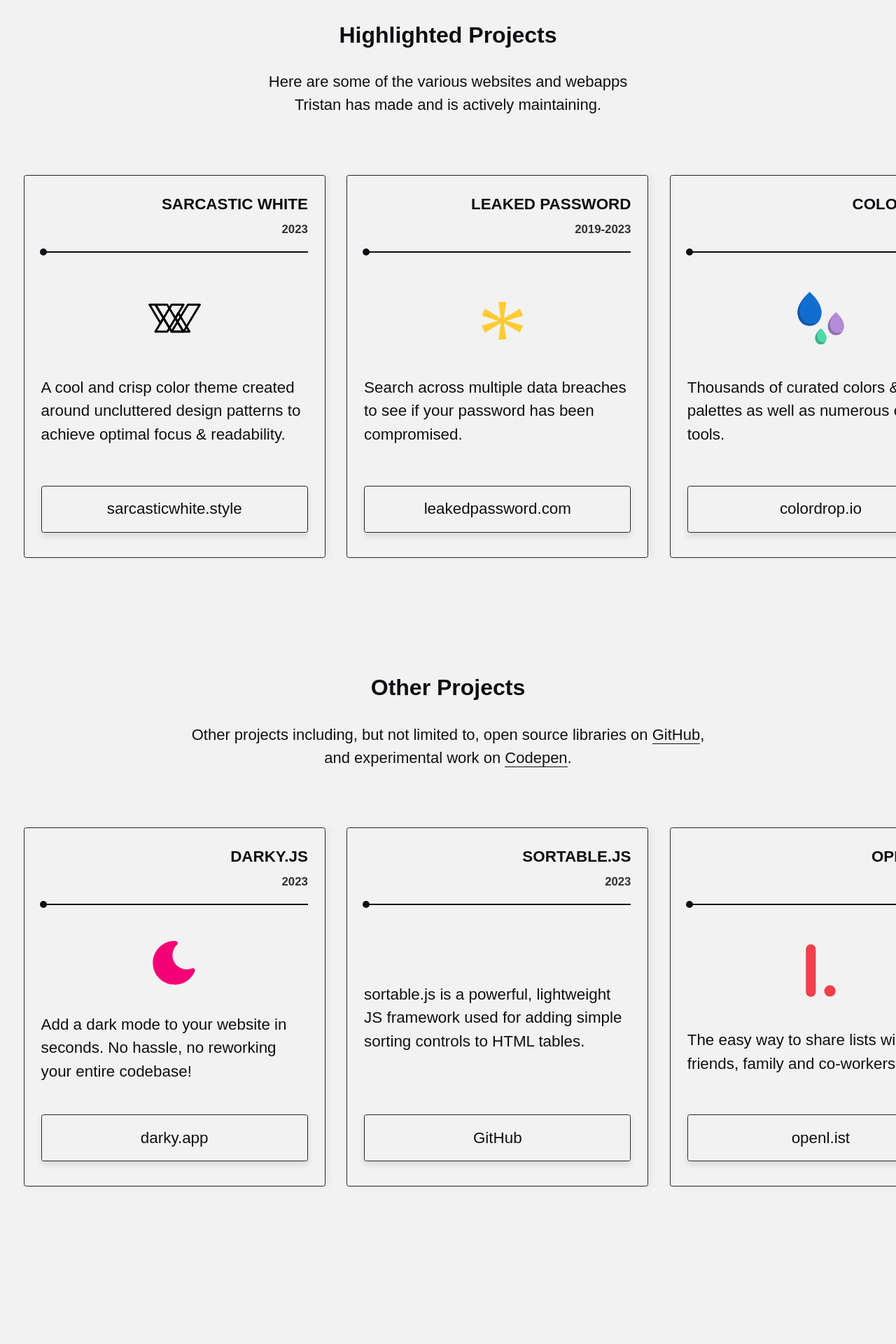
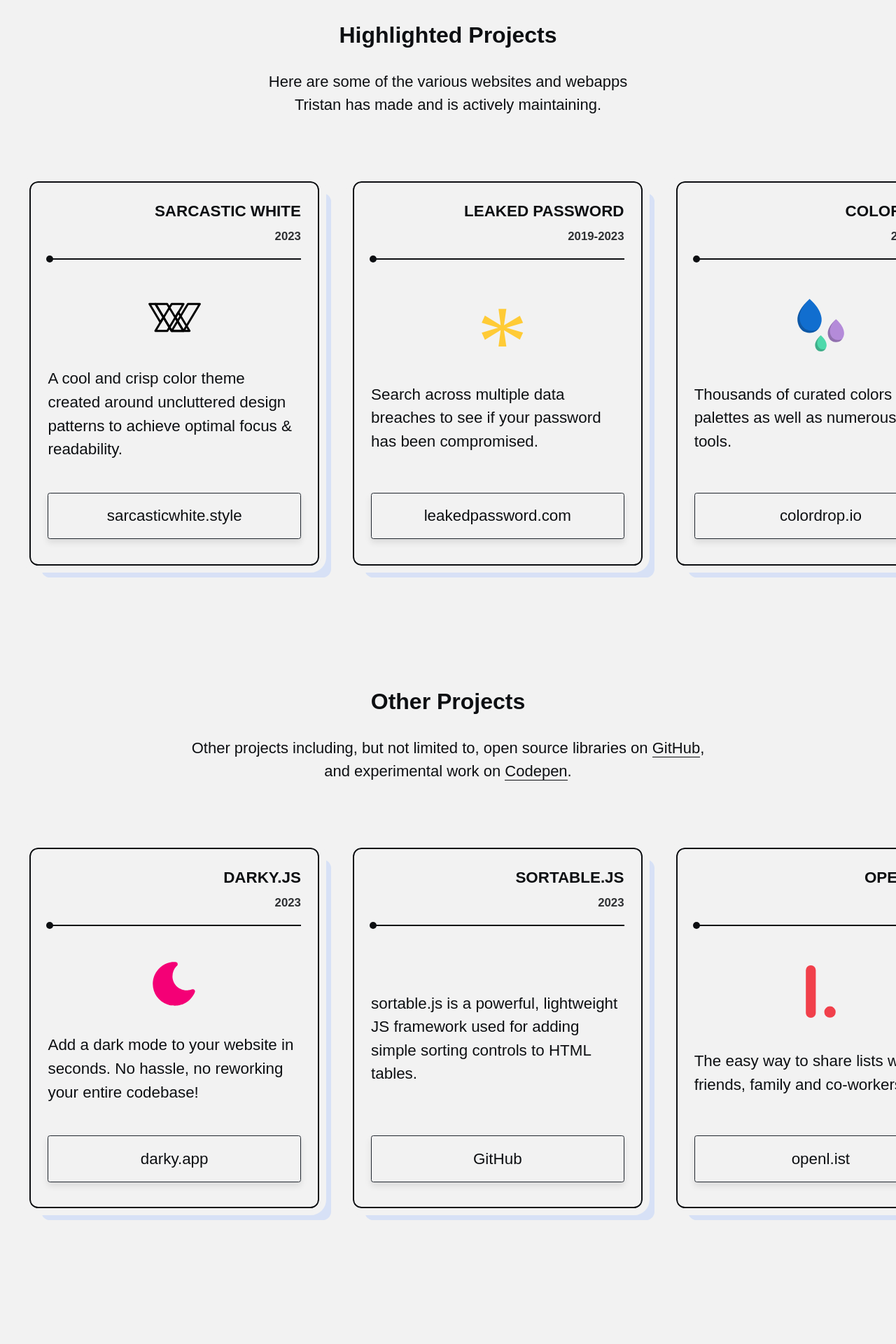
Before and after one commit to triss90/triss.dev, a PHP site: page /index.php in a window 1280 px wide. Shown: the part 777-2697 px from the top of the page at 70% size. Run offline with PHP 8.4, Linux system fonts and the light colour scheme.

Commit message:
update project borders

```diff
--- a/assets/css/app.css
+++ b/assets/css/app.css
@@ -559,12 +559,13 @@
 }
 section#work .work-items .work-item {
   background: #f2f2f2;
-  border: 1px solid #222830;
-  box-shadow: 5px 0px 10px rgba(0, 0, 0, 0.05);
+  border: 2px solid #0d0f12;
+  box-shadow: 17px 17px 0 0px #d7e1f6;
+  outline: 10px solid #f2f2f2;
   padding: 24px;
-  margin: 0.3rem;
+  margin: 0.7rem;
   display: flex;
-  border-radius: 0.15rem;
+  border-radius: 0.55rem;
   justify-content: space-between;
   flex-direction: column;
 }
```
Also changed, not shown: assets/css/_component_gallery.scss (+9 -4 lines), sitemap.xml (+1 -1 lines), 1 other file.
